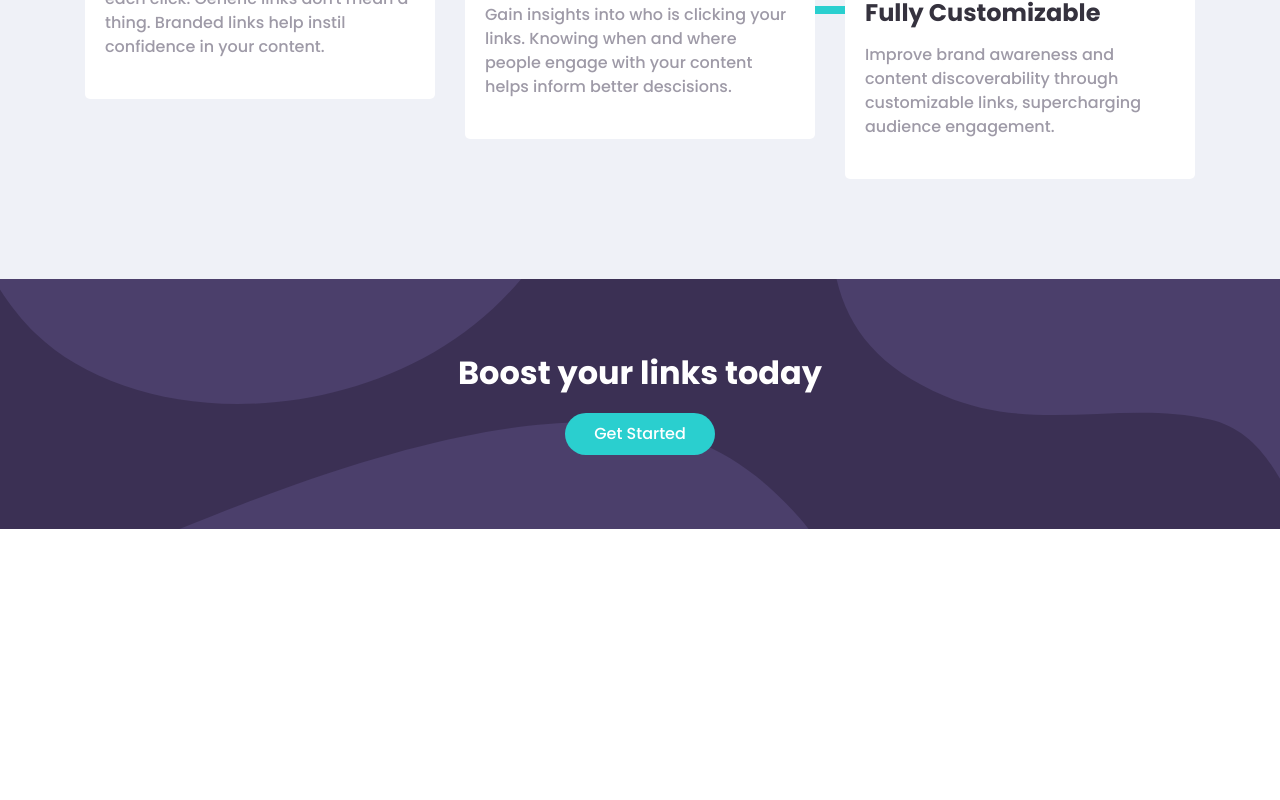
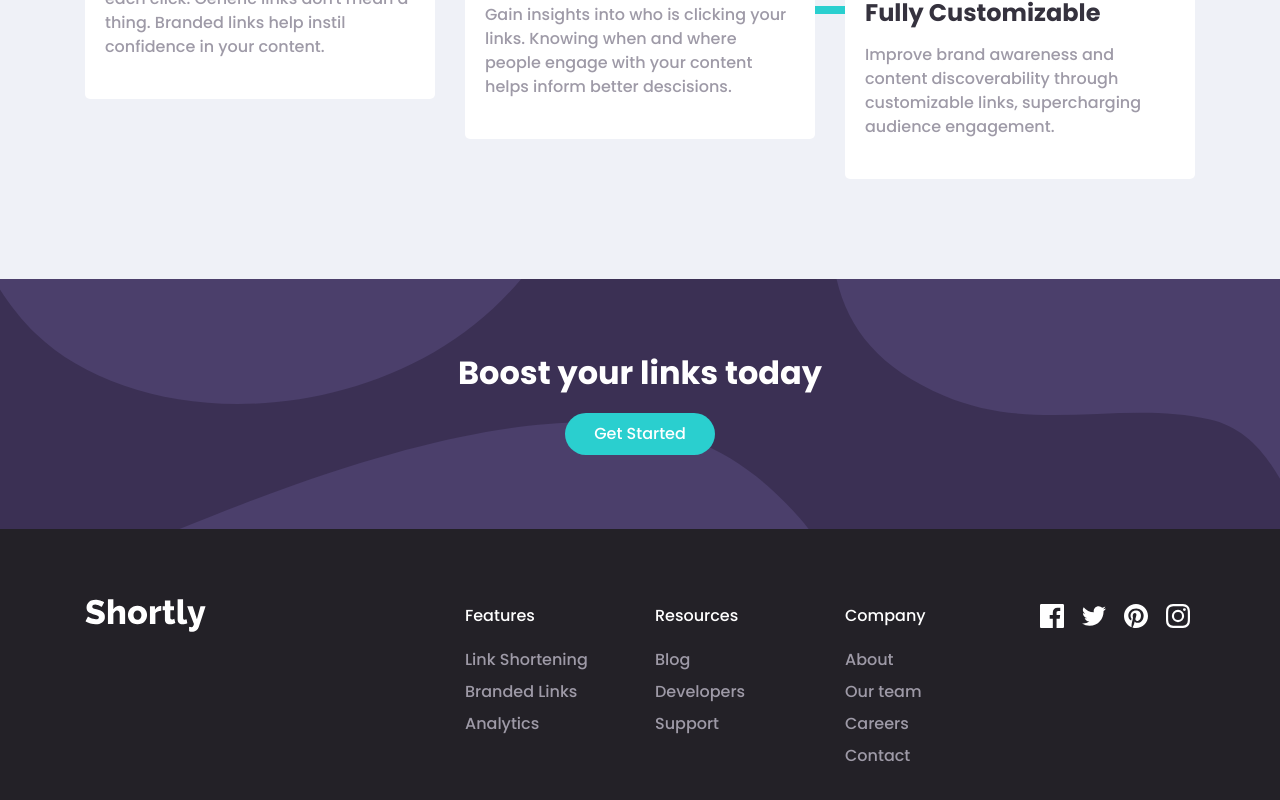
Before and after one commit to sarahabuteen/url-shortening-api-master, a React (Create React App) app: page / in a window 1280 px wide. Shown: the part 1289-2089 px from the top of the page. Before the commit the page ends 1818 px from the top, so only its background shows below. Built offline with nearby package versions, Linux system fonts and the light colour scheme.

Commit message:
Footer section

```diff
--- a/src/App.js
+++ b/src/App.js
@@ -1,12 +1,14 @@
 import React from "react";
 import { Header } from "./components/shared/Header";
 import Home from "./components/Home";
+import Footer from "./components/shared/Footer";
 
 function App() {
   return (
     <React.Fragment>
       <Header />
       <Home />
+      <Footer />
     </React.Fragment>
   );
 }
--- a/src/assets/scss/components/_footer.scss
+++ b/src/assets/scss/components/_footer.scss
@@ -0,0 +1,4 @@
+.footer{
+    background-color: $very-dark-violet;
+    padding: 70px 0;
+}
--- /dev/null
+++ b/src/components/shared/Footer.js
@@ -0,0 +1,74 @@
+import React, { Component } from "react";
+import { Container, Row, Col } from "reactstrap";
+
+import logo from "../../assets/images/logo-white.svg";
+import facebook from "../../assets/images/icon-facebook.svg";
+import twitter from "../../assets/images/icon-twitter.svg";
+import pinterest from "../../assets/images/icon-pinterest.svg";
+import instagram from "../../assets/images/icon-instagram.svg";
+
+export default class Footer extends Component {
+  render() {
+    return (
+      <section className="footer">
+        <Container>
+          <Row className="d-flex align-items-center">
+            <Col md={4}>
+              <img src={logo} alt="logo" />
+            </Col>
+            <Col md={2}>
+              <h6 className="text-white mb-0">Features</h6>
+            </Col>
+            <Col md={2}>
+              <h6 className="text-white mb-0">Resources</h6>
+            </Col>
+            <Col md={2}>
+              <h6 className="text-white mb-0">Company</h6>
+            </Col>
+            <Col md={2}>
+              <ul className="list-unstyled list-inline mb-0 w-100 d-inline-flex justify-content-around">
+                <li className="list-inline-item">
+                  <img src={facebook} alt="facebook" />
+                </li>
+                <li className="list-inline-item">
+                  <img src={twitter} alt="twitter" />
+                </li>
+                <li className="list-inline-item">
+                  <img src={pinterest} alt="pinterest" />
+                </li>
+                <li className="list-inline-item">
+                  <img src={instagram} alt="instagram" />
+                </li>
+              </ul>
+            </Col>
+          </Row>
+          <Row>
+            <Col md={4} />
+            <Col md={2}>
+              <ul className="list-unstyled mb-0 mt-3">
+                <li className="grayish-violet-text mb-2">Link Shortening</li>
+                <li className="grayish-violet-text mb-2">Branded Links</li>
+                <li className="grayish-violet-text">Analytics</li>
+              </ul>
+            </Col>
+            <Col md={2}>
+              <ul className="list-unstyled mb-0 mt-3">
+                <li className="grayish-violet-text mb-2">Blog</li>
+                <li className="grayish-violet-text mb-2">Developers</li>
+                <li className="grayish-violet-text">Support</li>
+              </ul>
+            </Col>
+            <Col md={2}>
+              <ul className="list-unstyled mb-0 mt-3">
+                <li className="grayish-violet-text mb-2">About</li>
+                <li className="grayish-violet-text mb-2">Our team</li>
+                <li className="grayish-violet-text mb-2">Careers</li>
+                <li className="grayish-violet-text">Contact</li>
+              </ul>
+            </Col>
+          </Row>
+        </Container>
+      </section>
+    );
+  }
+}
```
Also changed, not shown: src/assets/images/logo-white.svg (added).
